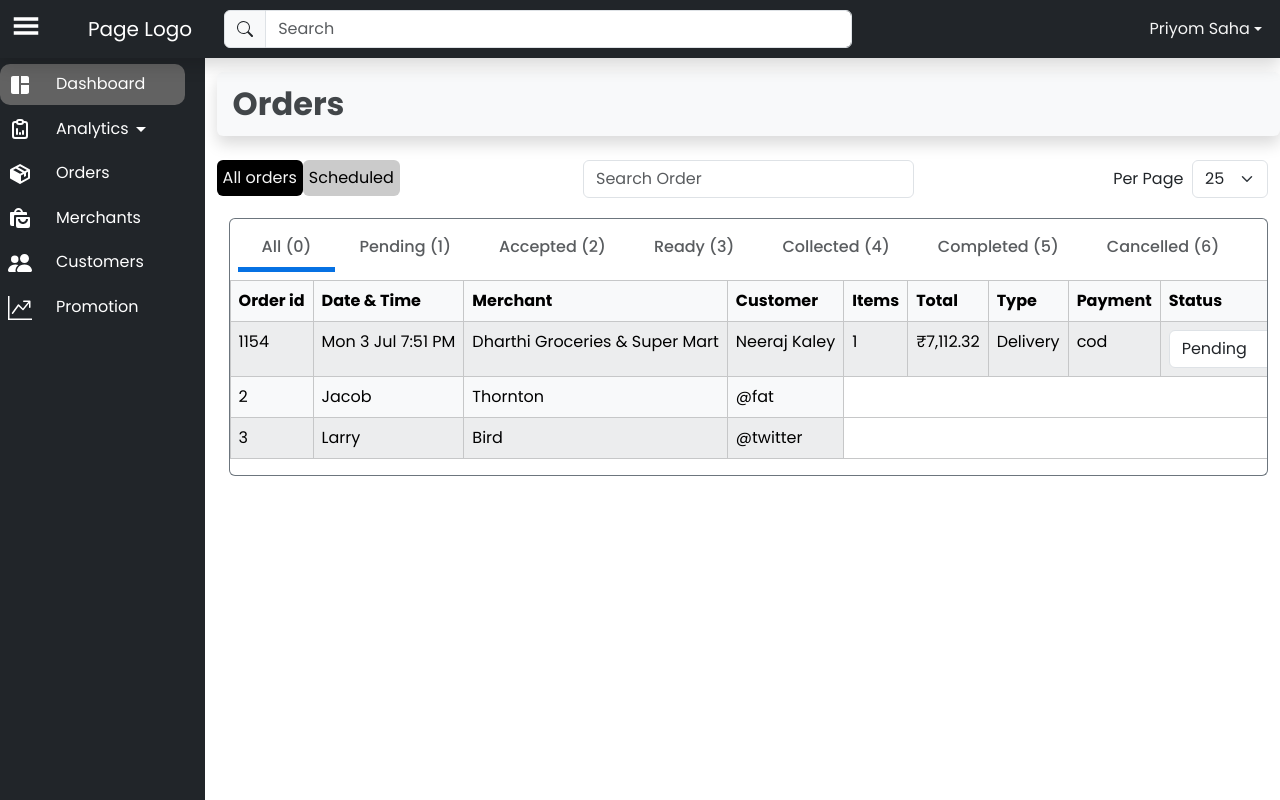
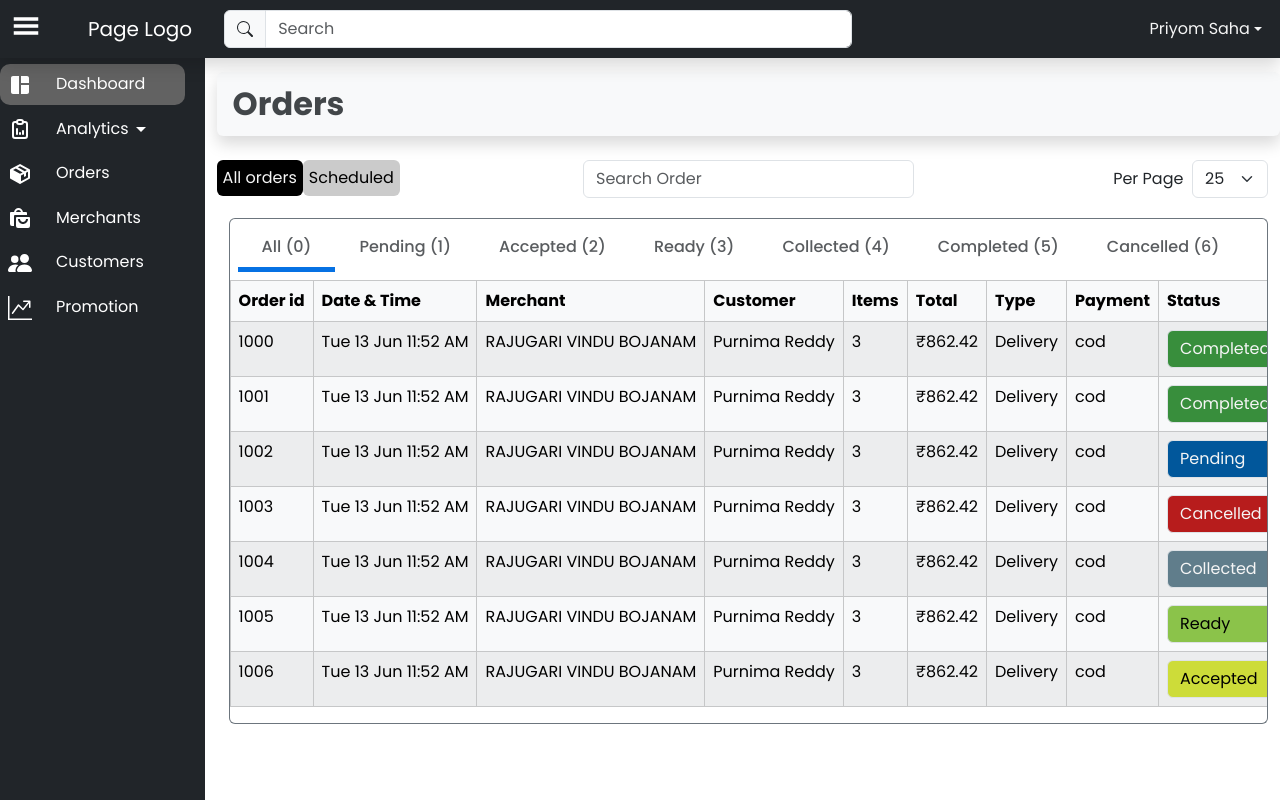
Before and after one commit to PriyomSaha/admin-dashboard, a React (Create React App) app: page /home in a window 1280 px wide. Built offline with nearby package versions, Linux system fonts and the light colour scheme; some icons are missing.

Commit message:
Order status color change based on dummy json ,Adding of Notes fix

```diff
--- /dev/null
+++ b/src/Components/Dashboard/Orders/Notes.js
@@ -0,0 +1,71 @@
+import { React, useState, useEffect } from "react";
+import { Modal, Button, Form } from "react-bootstrap";
+import { BsFillClipboard2MinusFill } from "react-icons/bs";
+
+function Notes(props) {
+  const [show, setShow] = useState(false);
+  const [hasNotes, setHasNotes] = useState();
+
+  const [notes, setNotes] = useState(props.notes);
+  const [updatedNotes, setUpdatedNotes] = useState(props.notes);
+
+  useEffect(() => {
+    if (notes.length !== 0) setHasNotes(true);
+    else setHasNotes(false);
+  }, [notes]);
+
+  return (
+    <>
+      <div
+        role="button"
+        className="btn bg-transparent position-relative w-auto pt-0 pe-0"
+        onClick={() => setShow(!show)}
+      >
+        <BsFillClipboard2MinusFill size={"1.3rem"} />
+        {hasNotes ? (
+          <span className="position-absolute top-0 start-100 translate-middle p-1 bg-danger border border-light rounded-circle">
+            <span className="visually-hidden">Notes Available</span>
+          </span>
+        ) : null}
+      </div>
+      <Modal
+        show={show}
+        onHide={() => setShow(!show)}
+        backdrop="static"
+        keyboard={false}
+      >
+        <Modal.Header closeButton>
+          <Modal.Title>Add Order Notes</Modal.Title>
+        </Modal.Header>
+        <Modal.Body>
+          <div className="mb-3">Order id : 11123</div>
+          <Form.Control
+            as="textarea"
+            placeholder="Write anything related to this order... "
+            value={updatedNotes}
+            onChange={(e) => {
+              setUpdatedNotes(e.target.value);
+            }}
+            rows={5}
+          />
+        </Modal.Body>
+        <Modal.Footer>
+          <Button variant="secondary" onClick={() => setShow(!show)}>
+            Cancel
+          </Button>
+          <Button
+            variant="primary"
+            onClick={() => {
+              setShow(!show);
+              setNotes(updatedNotes);
+            }}
+          >
+            Update
+          </Button>
+        </Modal.Footer>
+      </Modal>
+    </>
+  );
+}
+
+export default Notes;
--- /dev/null
+++ b/src/Components/Dashboard/Orders/OrderStatus.js
@@ -0,0 +1,49 @@
+import { React, useEffect, useState } from "react";
+import { orderStatus } from "../Provider/NavigationsProvider";
+import { Form } from "react-bootstrap";
+
+export default function OrderStatus(props) {
+  //Set Order Status and it's Background
+  let [prevClass, setPrevClass] = useState();
+
+  let [status, setStatus] = useState(props.status);
+
+  let setOrderStatus = (e) => {
+    let value = e.target.value;
+    setStatus(value);
+    document
+      .getElementById(`order-status-${props.id}`)
+      .classList.remove(prevClass);
+    document
+      .getElementById(`order-status-${props.id}`)
+      .classList.add(`order-status-${value}`);
+
+    setPrevClass(`order-status-${value}`);
+  };
+
+  useEffect(() => {
+    document
+      .getElementById(`order-status-${props.id}`)
+      .classList.add(`order-status-${status}`);
+  });
+
+  return (
+    <Form.Select
+      className="w-auto"
+      id={`order-status-${props.id}`}
+      value={status}
+      onChange={(e) => setOrderStatus(e)}
+    >
+      {orderStatus.map((value, index) => (
+        <option
+          value={value}
+          key={value}
+          style={{ backgroundColor: "white", color: "black" }}
+          select={(index === 0).toString()}
+        >
+          {value}
+        </option>
+      ))}
+    </Form.Select>
+  );
+}
--- a/src/Components/Dashboard/Orders/Orders.js
+++ b/src/Components/Dashboard/Orders/Orders.js
@@ -1,16 +1,10 @@
 import { React, useEffect, useState } from "react";
-import {
-  Button,
-  Col,
-  Container,
-  Dropdown,
-  Form,
-  Row,
-  Tab,
-  Table,
-  Tabs,
-} from "react-bootstrap";
-import { orderNavigations, orderStatus } from "../Provider/NavigationsProvider";
+import { Col, Container, Form, Row, Tab, Table, Tabs } from "react-bootstrap";
+import { orderNavigations } from "../Provider/NavigationsProvider";
+import Notes from "./Notes";
+import OrderStatus from "./OrderStatus";
+import { orders } from "../Provider/DummyOrders";
+
 function Orders() {
   let count = 0;
 
@@ -27,23 +21,10 @@ function Orders() {
     }
   };
 
-  //useeffect to add active class to All orders
+  //useeffect to add active class to All orders by default
   useEffect(() => {
     document.getElementById(prevComponent).classList.add("order-nav-active");
   });
-
-  //Set Order Status and it's Background
-  let [prevClass, setPrevClass] = useState();
-
-  let setOrderStatus = (e) => {
-    let value = e.target.value;
-    document.getElementById("order-status").classList.remove(prevClass);
-    document
-      .getElementById("order-status")
-      .classList.add(`order-status-${value}`);
-
-    setPrevClass(`order-status-${value}`);
-  };
 
   return (
     <>
@@ -110,46 +91,24 @@ function Orders() {
                 </tr>
               </thead>
               <tbody>
-                <tr>
-                  <td>1154</td>
-                  <td>Mon 3 Jul 7:51 PM</td>
-                  <td>Dharthi Groceries & Super Mart</td>
-                  <td>Neeraj Kaley</td>
-                  <td>1</td>
-                  <td>₹7,112.32</td>
-                  <td>Delivery</td>
-                  <td>cod</td>
-                  <td>
-                    <Form.Select
-                      className="w-auto"
-                      id="order-status"
-                      onChange={(e) => setOrderStatus(e)}
-                    >
-                      {orderStatus.map((value) => (
-                        <option
-                          value={value}
-                          key={value}
-                          style={{ backgroundColor: "white", color: "black" }}
-                        >
-                          {value}
-                        </option>
-                      ))}
-                    </Form.Select>
-                  </td>
-                  <td></td>
-                </tr>
-                <tr>
-                  <td>2</td>
-                  <td>Jacob</td>
-                  <td>Thornton</td>
-                  <td>@fat</td>
-                </tr>
-                <tr>
-                  <td>3</td>
-                  <td>Larry </td>
-                  <td> Bird</td>
-                  <td>@twitter</td>
-                </tr>
+                {orders.map((value) => (
+                  <tr key={value.id}>
+                    <td>{value.id}</td>
+                    <td>{value.dateTime}</td>
+                    <td>{value.merchant}</td>
+                    <td>{value.customer}</td>
+                    <td>{value.items}</td>
+                    <td>₹{value.total}</td>
+                    <td>{value.type}</td>
+                    <td>{value.payment}</td>
+                    <td>
+                      <OrderStatus status={value.status} id={value.id} />
+                    </td>
+                    <td>
+                      <Notes notes={value.notes} />
+                    </td>
+                  </tr>
+                ))}
               </tbody>
             </Table>
           </div>
--- /dev/null
+++ b/src/Components/Dashboard/Provider/DummyOrders.js
@@ -0,0 +1,86 @@
+export let orders = [
+  {
+    id: "1000",
+    dateTime: "Tue 13 Jun 11:52 AM",
+    merchant: "RAJUGARI VINDU BOJANAM",
+    customer: "Purnima Reddy",
+    items: "3",
+    total: "862.42",
+    type: "Delivery",
+    payment: "cod",
+    status: "Completed",
+    notes: "Good",
+  },
+  {
+    id: "1001",
+    dateTime: "Tue 13 Jun 11:52 AM",
+    merchant: "RAJUGARI VINDU BOJANAM",
+    customer: "Purnima Reddy",
+    items: "3",
+    total: "862.42",
+    type: "Delivery",
+    payment: "cod",
+    status: "Completed",
+    notes: "",
+  },
+  {
+    id: "1002",
+    dateTime: "Tue 13 Jun 11:52 AM",
+    merchant: "RAJUGARI VINDU BOJANAM",
+    customer: "Purnima Reddy",
+    items: "3",
+    total: "862.42",
+    type: "Delivery",
+    payment: "cod",
+    status: "Pending",
+    notes: "Something is better",
+  },
+  {
+    id: "1003",
+    dateTime: "Tue 13 Jun 11:52 AM",
+    merchant: "RAJUGARI VINDU BOJANAM",
+    customer: "Purnima Reddy",
+    items: "3",
+    total: "862.42",
+    type: "Delivery",
+    payment: "cod",
+    status: "Cancelled",
+    notes: "",
+  },
+  {
+    id: "1004",
+    dateTime: "Tue 13 Jun 11:52 AM",
+    merchant: "RAJUGARI VINDU BOJANAM",
+    customer: "Purnima Reddy",
+    items: "3",
+    total: "862.42",
+    type: "Delivery",
+    payment: "cod",
+    status: "Collected",
+    notes: "",
+  },
+  {
+    id: "1005",
+    dateTime: "Tue 13 Jun 11:52 AM",
+    merchant: "RAJUGARI VINDU BOJANAM",
+    customer: "Purnima Reddy",
+    items: "3",
+    total: "862.42",
+    type: "Delivery",
+    payment: "cod",
+    status: "Ready",
+    notes: "",
+  },
+  {
+    id: "1006",
+    dateTime: "Tue 13 Jun 11:52 AM",
+    merchant: "RAJUGARI VINDU BOJANAM",
+    customer: "Purnima Reddy",
+    items: "3",
+    total: "862.42",
+    type: "Delivery",
+    payment: "cod",
+    status: "Accepted",
+    notes: "almost",
+  },
+];
```
Also changed, not shown: src/App.css (indentation only).
